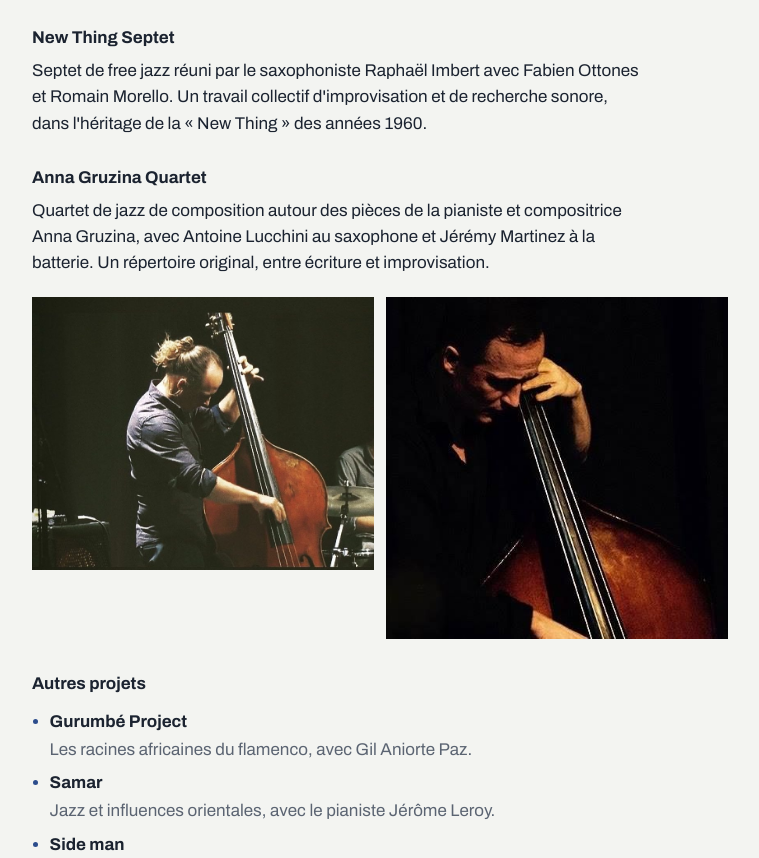
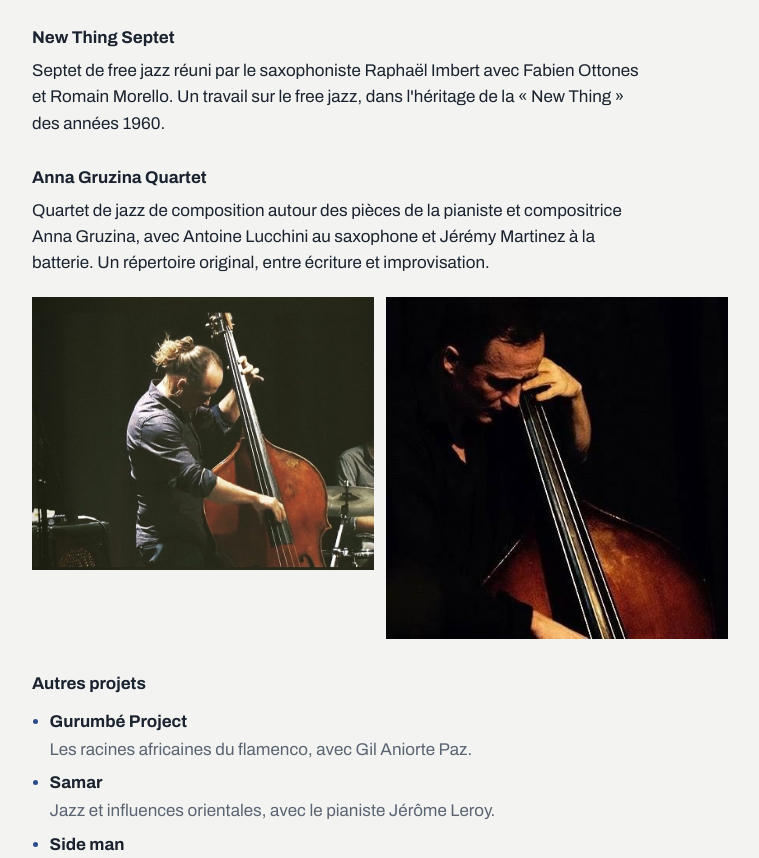
Before and after one commit to damboutonnet-sys/damienboutonnet, a plain HTML site: page musique.html in a window 1280 px wide. Shown: the part 2323-3181 px from the top of the page, without its empty margins (260-1019 px from the left). Drawn offline with Linux system fonts and the light colour scheme.

Commit message:
New Thing Septet : free jazz
Co-Authored-By: Claude Opus 5.5 <noreply@anthropic.com>
Claude-Session: https://claude.ai/code/session_01KkxsqQZaxfDMYjhbc1fMEW

```diff
--- a/musique.html
+++ b/musique.html
@@ -55,7 +55,7 @@
 
   <div class="project">
     <h3>New Thing Septet</h3>
-    <p>Septet de free jazz réuni par le saxophoniste Raphaël Imbert avec Fabien Ottones et Romain Morello. Un travail collectif d'improvisation et de recherche sonore, dans l'héritage de la « New Thing » des années 1960.</p>
+    <p>Septet de free jazz réuni par le saxophoniste Raphaël Imbert avec Fabien Ottones et Romain Morello. Un travail sur le free jazz, dans l'héritage de la « New Thing » des années 1960.</p>
   </div>
 
   <div class="project">
```
